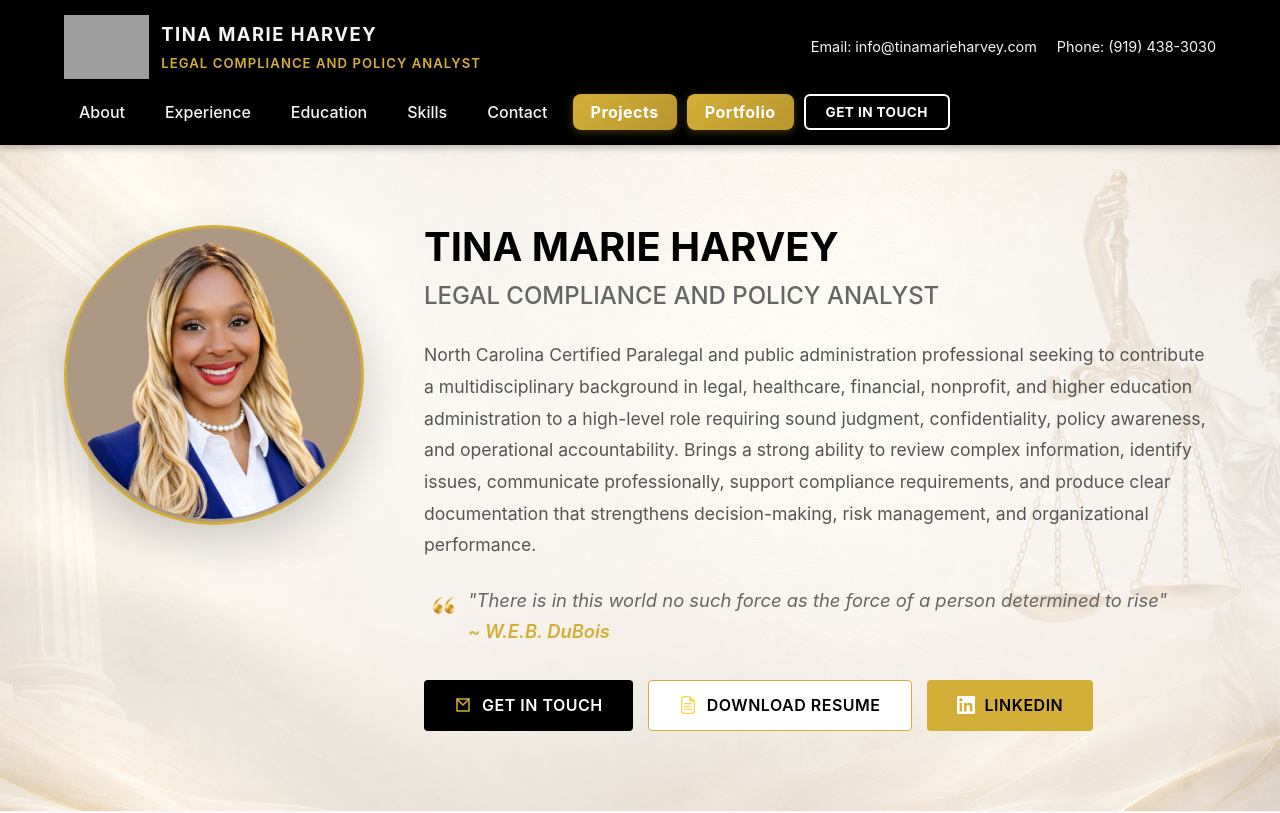
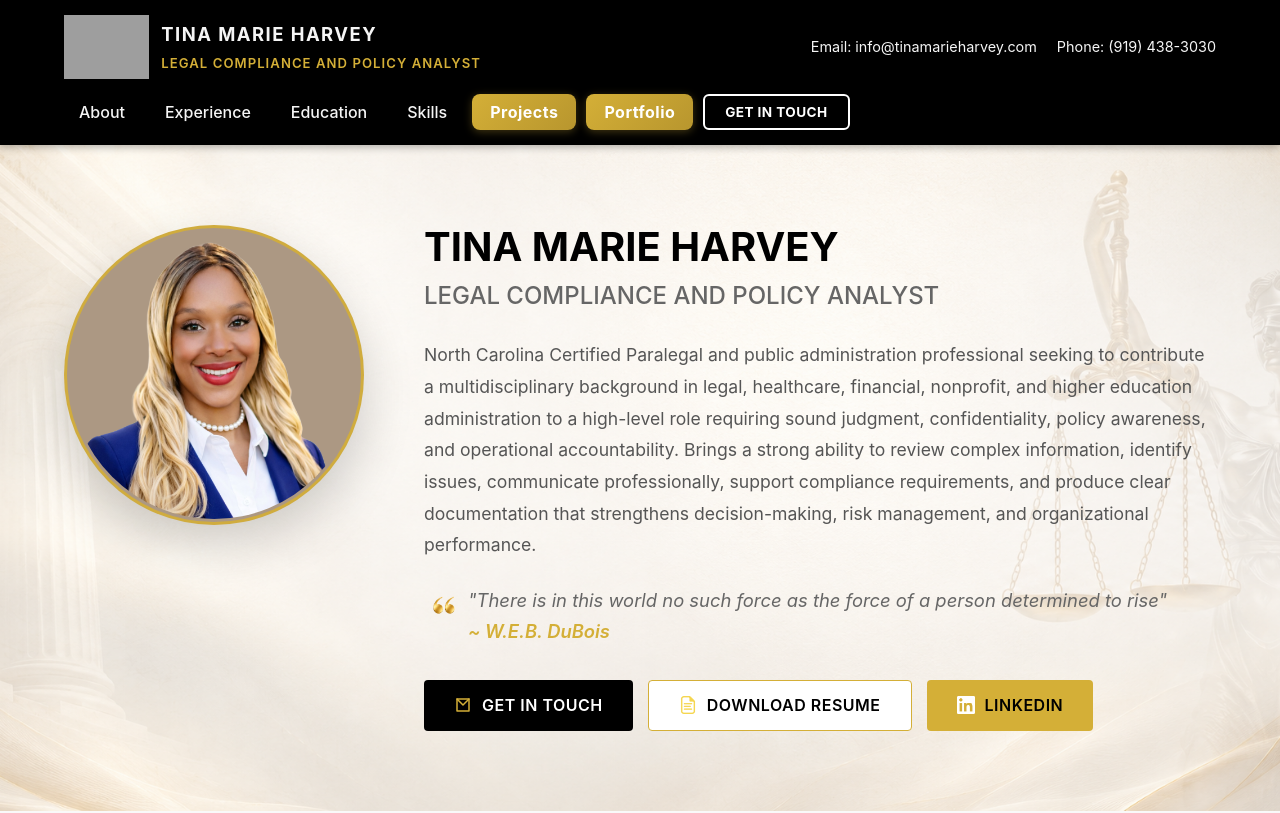
Before and after one commit to josiahlaster/TinaHarveyPort, a React (Vite) app: page /projects in a window 1280 px wide. Shown: the top 813 px of the page. Built offline with nearby package versions, Linux system fonts and the light colour scheme; grey boxes are pictures that could not be loaded.

Commit message:
trmovr contact from header

```diff
--- a/src/components/Header.jsx
+++ b/src/components/Header.jsx
@@ -37,7 +37,7 @@ function Header() {
           <button onClick={() => scrollToSection('experience')}>Experience</button>
           <button onClick={() => scrollToSection('education')}>Education</button>
           <button onClick={() => scrollToSection('skills')}>Skills</button>
-          <button onClick={() => scrollToSection('contact')}>Contact</button>
+
           <button
             className={`nav-projects-btn${location.pathname === '/projects' ? ' active' : ''}`}
             onClick={() => navigate('/projects')}
```
